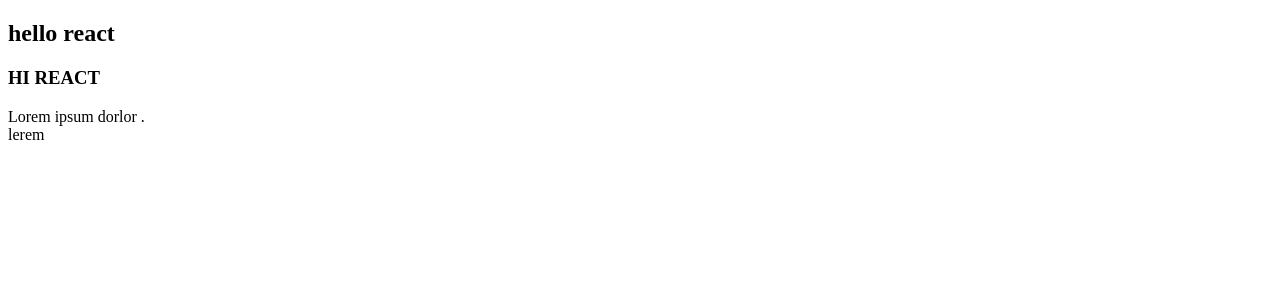
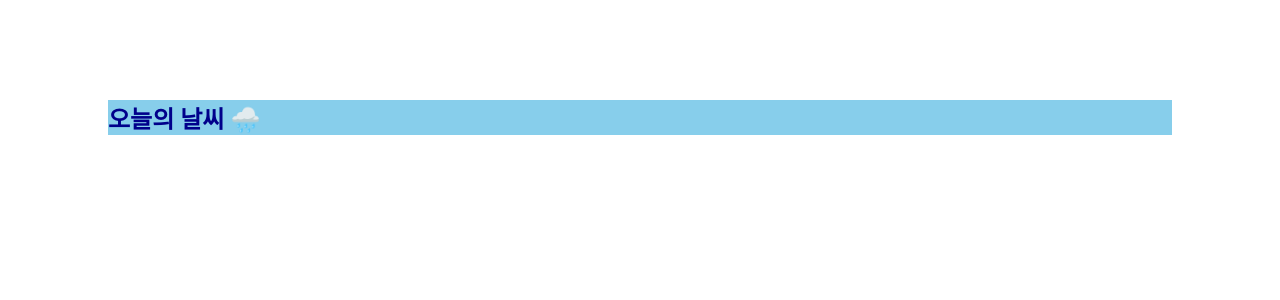
Before and after one commit to jeon602/React103123, a React (Create React App) app: page / in a window 1280 px wide. Shown: the top 300 px of the page. Built offline with nearby package versions, Linux system fonts and the light colour scheme.

Commit message:
props 구조분해할당 연습. 완료 1101:T)11:13

```diff
--- a/src/App.js
+++ b/src/App.js
@@ -1,37 +1,32 @@
 function App() {
-  //jax에서 태그 사용시 꼭 종료태그를 작성해야 함.
-  //빈요소이면 시작 태그에서 종료
   return (
+    //MyBox컴포넌트 2번 사용해보기
     <div>
-      <h2>hello react</h2>
-      <h3>HI REACT</h3>
-      <p>
-        Lorem ipsum dorlor .<br />
-        lerem{" "}
-      </p>
+      {
+        <MyBox
+          bg="skyblue"
+          color="darkblue"
+          text="오늘의 날씨 🌧️"
+          m="100px"
+          p="center"
+        />
+      }
     </div>
   );
 }
-//built -in component는 소문자로 시작
-//COMPONENT 명은 반드시 대문자로 시작
-//직접 작성하는 component는 반드시 return값을 가져야 하며
-//보통 return값은 JSX 코드이다 ()
-function MyComp() {
-  //return의 jsx코드 작성 가능
-  //꼭 하나의 root tag(상위 태그)가 존재해야 한다. 두 개의 태그를 사용하면 안되며
-  //div 태그로 감싸서 2개를 작성한다.
-  //return <div><h2>hi component</h2></div>
-  //return값이 여러줄이면 () 로 감싸기
-  //return(
-  // <div>
-  // <h1></h1>
-  // <h2></h2>
-  // </div>)
-  // root tag가 필요없다면 fragment로 사용가능하다 <div> 대신 빈 <>
+function MyBox({ p, m, bg, color, text }) {
+  return (
+    <div
+      style={{
+        padding: p,
+        margin: m,
+        background: bg,
+        color: color,
+      }}
+    >
+      <h2>{text}</h2>
+    </div>
+  );
+}
 
-  //jsx에서 주석사용법
-  // {/* */}
-  // {/* fragment는 <></>*/}
-  return <h2>hi component</h2>;
-}
 export default App;
```
